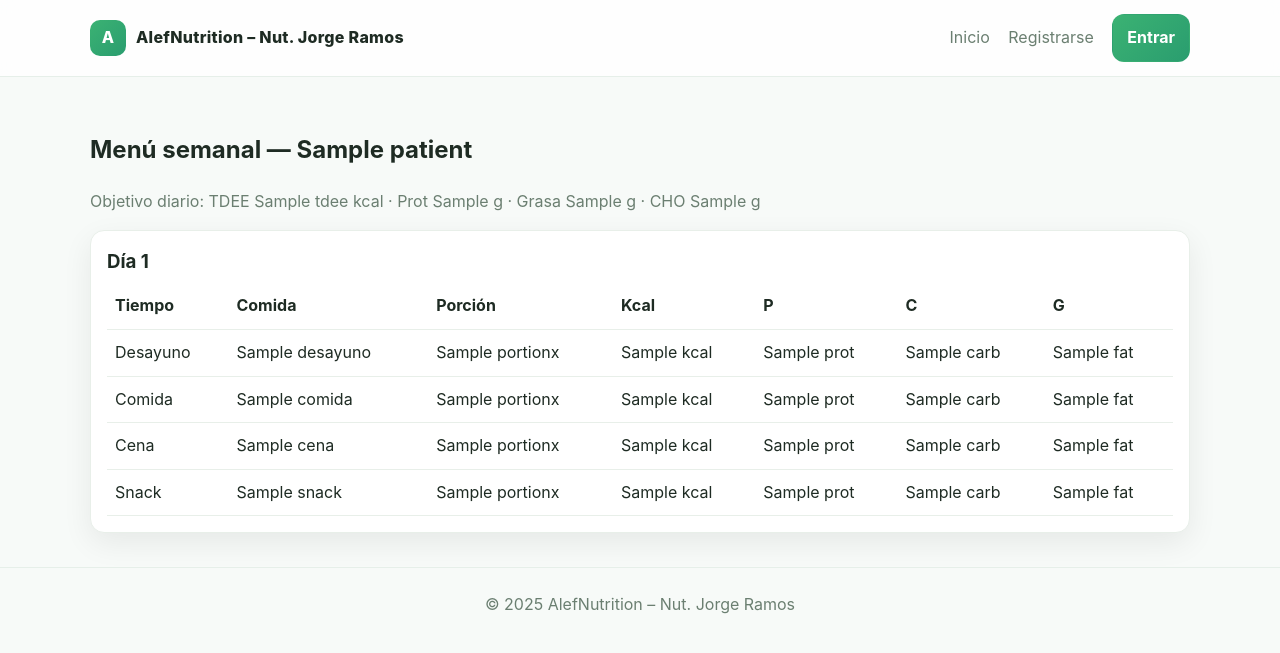
After one commit to nutriologojorgeramos-crypto/AlefNutrition, a Flask app: template AlefNutrition_Render_Ready/templates/plan.html in a window 1280 px wide. The commit adds this page. Shown: the top 653 px of the page. Run offline with Flask 3, Linux system fonts and the light colour scheme; the template is opened without the code that fills it: most values are stand-ins (such as "Sample title", 1, 10 or a date in 2020).

Commit message:
Add weekly meal plan generation and views

```diff
--- a/AlefNutrition_Render_Ready/app.py
+++ b/AlefNutrition_Render_Ready/app.py
@@ -1,7 +1,8 @@
 import os
 import sqlite3
+import json
 from datetime import datetime
-from flask import Flask, render_template, request, redirect, url_for, session, flash, send_file, abort
+from flask import Flask, render_template, request, redirect, url_for, session, flash, send_file, abort, jsonify
 from werkzeug.security import generate_password_hash, check_password_hash
 from werkzeug.utils import secure_filename
 
@@ -62,6 +63,61 @@ def calculate_tdee(sex, age, height_cm, weight_kg, activity, goal):
 
     return round(bmr), round(tdee), protein_g, fat_g, carbs_g
 
+def _food_catalog():
+    # catálogo simple (puedes ampliarlo luego)
+    return {
+        "desayuno": [
+            {"name":"Avena con leche", "kcal":250, "prot":10, "carb":40, "fat":6},
+            {"name":"Huevos revueltos + tortillas", "kcal":300, "prot":18, "carb":20, "fat":14},
+            {"name":"Yogur griego + fruta", "kcal":220, "prot":18, "carb":28, "fat":4}
+        ],
+        "comida": [
+            {"name":"Pollo a la plancha + arroz + ensalada", "kcal":600, "prot":40, "carb":65, "fat":16},
+            {"name":"Pescado + puré + verduras", "kcal":550, "prot":35, "carb":50, "fat":18},
+            {"name":"Carne magra + quinoa + ensalada", "kcal":650, "prot":42, "carb":60, "fat":20}
+        ],
+        "cena": [
+            {"name":"Atún con tostadas + aguacate", "kcal":450, "prot":32, "carb":35, "fat":18},
+            {"name":"Tostadas de pollo + pico de gallo", "kcal":420, "prot":30, "carb":40, "fat":12},
+            {"name":"Ensalada grande + queso panela", "kcal":380, "prot":24, "carb":30, "fat":14}
+        ],
+        "snack": [
+            {"name":"Fruta + nueces", "kcal":180, "prot":4, "carb":22, "fat":10},
+            {"name":"Barra de proteína", "kcal":200, "prot":20, "carb":15, "fat":6},
+            {"name":"Galletas de arroz + crema de cacahuate", "kcal":190, "prot":6, "carb":22, "fat":8}
+        ]
+    }
+
+def build_week_plan(tdee, p_g, f_g, c_g):
+    import random
+    cat = _food_catalog()
+    days = []
+    # reparto aproximado de kcal por tiempo
+    targets = {"desayuno":0.25, "comida":0.35, "cena":0.25, "snack":0.15}
+    for d in range(7):
+        day = {}
+        for slot in ["desayuno","comida","cena","snack"]:
+            target = tdee*targets[slot]
+            # elige 1 item y ajusta porciones simple (1.0x, 1.5x, 0.75x)
+            item = random.choice(cat[slot]).copy()
+            # factor de porción
+            factor = max(min(target / max(item["kcal"],1), 1.6), 0.7)
+            factor = round(factor,2)
+            item["portion"] = factor
+            item["kcal"] = round(item["kcal"]*factor)
+            item["prot"] = round(item["prot"]*factor)
+            item["carb"] = round(item["carb"]*factor)
+            item["fat"]  = round(item["fat"]*factor)
+            day[slot] = item
+        days.append(day)
+    totals = {
+        "kcal": sum(sum(d[slot]["kcal"] for slot in d) for d in days),
+        "prot": sum(sum(d[slot]["prot"] for slot in d) for d in days),
+        "carb": sum(sum(d[slot]["carb"] for slot in d) for d in days),
+        "fat":  sum(sum(d[slot]["fat"] for slot in d) for d in days)
+    }
+    return {"days":days, "totals":totals, "tdee":tdee, "p_g":p_g, "f_g":f_g, "c_g":c_g}
+
 # -------- DB Setup --------
 def init_db():
     conn = get_db()
@@ -102,6 +158,13 @@ def init_db():
         created_at TEXT,
         FOREIGN KEY(user_id) REFERENCES users(id)
     )""")
+    cur.execute("""CREATE TABLE IF NOT EXISTS mealplans(
+        id INTEGER PRIMARY KEY AUTOINCREMENT,
+        user_id INTEGER,
+        plan_json TEXT,
+        created_at TEXT,
+        FOREIGN KEY(user_id) REFERENCES users(id)
+    )""")
     # seed admin if not exists
     cur.execute("SELECT id FROM users WHERE email=?", ("admin@alefnutrition.com",))
     if not cur.fetchone():
@@ -113,6 +176,46 @@ def init_db():
 init_db()
 
 # -------- Routes --------
+
+@app.route('/admin/plan/<int:pid>', methods=['GET','POST'])
+def admin_plan(pid):
+    user = current_user()
+    if not user or user['role'] != 'admin':
+        return redirect(url_for('login'))
+    conn = get_db()
+    p = conn.execute('SELECT * FROM users WHERE id=?', (pid,)).fetchone()
+    if not p:
+        conn.close(); abort(404)
+    # calcular macros actuales
+    bmr, tdee, pr, fa, ca = calculate_tdee(p['sex'] or 'F', p['age'] or 0, p['height_cm'] or 0, p['weight_kg'] or 0, p['activity'] or 'sedentary', p['goal'] or 'maintain')
+    # POST = generar y guardar
+    if request.method == 'POST':
+        plan = build_week_plan(tdee, pr, fa, ca)
+        conn.execute('DELETE FROM mealplans WHERE user_id=?', (pid,))
+        conn.execute('INSERT INTO mealplans(user_id, plan_json, created_at) VALUES (?,?,?)',
+                     (pid, json.dumps(plan, ensure_ascii=False), datetime.utcnow().isoformat()))
+        conn.commit()
+        conn.close()
+        flash('Menú semanal generado.', 'ok')
+        return redirect(url_for('admin_plan', pid=pid))
+    # GET = mostrar si existe
+    row = conn.execute('SELECT plan_json, created_at FROM mealplans WHERE user_id=? ORDER BY id DESC LIMIT 1', (pid,)).fetchone()
+    conn.close()
+    plan = json.loads(row['plan_json']) if row else None
+    return render_template('plan.html', who='admin', patient=p, plan=plan, calc={'tdee':tdee,'p':pr,'f':fa,'c':ca})
+
+@app.route('/plan')
+def patient_plan():
+    u = current_user()
+    if not u or u['role']!='patient':
+        return redirect(url_for('login'))
+    conn = get_db()
+    row = conn.execute('SELECT plan_json, created_at FROM mealplans WHERE user_id=? ORDER BY id DESC LIMIT 1', (u['id'],)).fetchone()
+    conn.close()
+    plan = json.loads(row['plan_json']) if row else None
+    # calcular macros del paciente
+    bmr, tdee, pr, fa, ca = calculate_tdee(u['sex'] or 'F', u['age'] or 0, u['height_cm'] or 0, u['weight_kg'] or 0, u['activity'] or 'sedentary', u['goal'] or 'maintain')
+    return render_template('plan.html', who='patient', patient=u, plan=plan, calc={'tdee':tdee,'p':pr,'f':fa,'c':ca})
 
 @app.route('/')
 def landing():
--- a/AlefNutrition_Render_Ready/templates/admin.html
+++ b/AlefNutrition_Render_Ready/templates/admin.html
@@ -13,6 +13,7 @@
         </div>
         <div style="display:flex; gap:8px; flex-wrap:wrap">
           <a class="btn ghost" href="{{ url_for('admin_report', pid=p.id) }}">Descargar PDF</a>
+          <a class="btn primary" href="{{ url_for('admin_plan', pid=p.id) }}">Menú semanal</a>
         </div>
       </div>
 
--- a/AlefNutrition_Render_Ready/templates/dashboard.html
+++ b/AlefNutrition_Render_Ready/templates/dashboard.html
@@ -23,6 +23,11 @@
   <div class="card section">
     <h3>Progreso (peso)</h3>
     <canvas id="wChart" height="110"></canvas>
+  </div>
+
+  <div class="card section">
+    <h3>Mi menú</h3>
+    <a class="btn ghost" href="{{ url_for('patient_plan') }}">Ver mi menú semanal</a>
   </div>
 
   <div class="card section">
--- /dev/null
+++ b/AlefNutrition_Render_Ready/templates/plan.html
@@ -0,0 +1,39 @@
+{% extends "base.html" %}
+{% block content %}
+<section class="container section">
+  <h2>Menú semanal — {{ patient.name or patient.email }}</h2>
+  <p class="lead">Objetivo diario: TDEE {{ calc.tdee }} kcal · Prot {{ calc.p }} g · Grasa {{ calc.f }} g · CHO {{ calc.c }} g</p>
+
+  {% if who == 'admin' %}
+  <form method="post" class="form card">
+    <p>Genera/actualiza un menú de 7 días en base al TDEE y macros del paciente.</p>
+    <button class="btn primary" type="submit">Generar nuevo menú</button>
+  </form>
+  {% endif %}
+
+  {% if plan %}
+    {% for day in plan.days %}
+      <div class="card" style="margin-top:14px">
+        <h3>Día {{ loop.index }}</h3>
+        <table class="table">
+          <tr><th>Tiempo</th><th>Comida</th><th>Porción</th><th>Kcal</th><th>P</th><th>C</th><th>G</th></tr>
+          {% for slot in ["desayuno","comida","cena","snack"] %}
+            {% set it = day[slot] %}
+            <tr>
+              <td>{{ slot|capitalize }}</td>
+              <td>{{ it.name }}</td>
+              <td>{{ it.portion }}x</td>
+              <td>{{ it.kcal }}</td>
+              <td>{{ it.prot }}</td>
+              <td>{{ it.carb }}</td>
+              <td>{{ it.fat }}</td>
+            </tr>
+          {% endfor %}
+        </table>
+      </div>
+    {% endfor %}
+  {% else %}
+    <div class="card"><p>No hay menú guardado aún.</p></div>
+  {% endif %}
+</section>
+{% endblock %}
```
